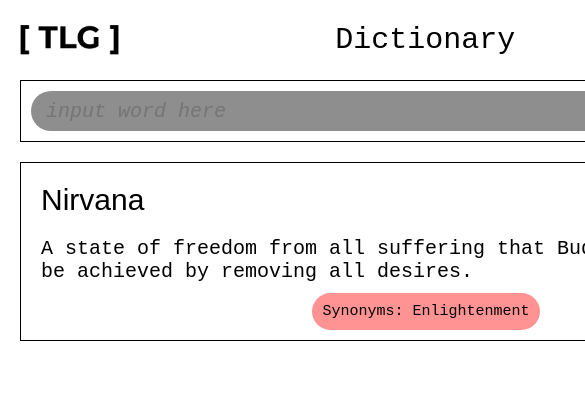
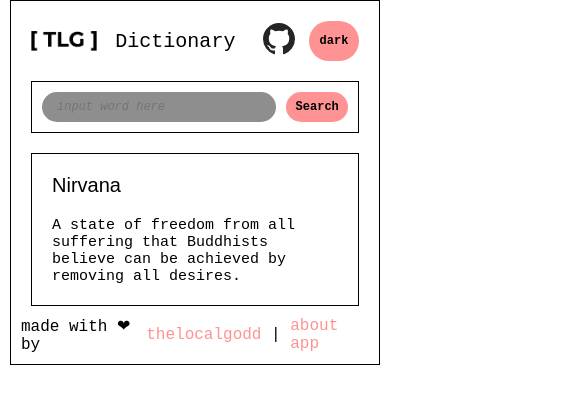
Before and after one commit to thelocalgodd/dict-app, a website: page index.html in a window 390 px wide. Shown: the top 404 px of the page, 585 px wide, since content can reach past the window. Drawn offline with Linux system fonts and the light colour scheme.

Commit message:
working app

```diff
--- a/index.html
+++ b/index.html
@@ -13,7 +13,28 @@
         <div id="nav">
           <img id="logo" src="[ TLG ]black.png" alt="logo" />
           <p id="title">Dictionary</p>
-          <button id="change-mode" onclick="darkMode()">dark</button>
+          <div id="buttons">
+            <button id="github">
+              <a href="https://github.com/thelocalgodd">
+                <svg
+                  id="github-logo"
+                  height="32"
+                  aria-hidden="true"
+                  viewBox="0 0 16 16"
+                  version="1.1"
+                  width="32"
+                  style="color: white; fill: #252525"
+                  data-view-component="true"
+                  class="octicon octicon-mark-github v-align-middle color-fg-default"
+                >
+                  <path
+                    d="M8 0c4.42 0 8 3.58 8 8a8.013 8.013 0 0 1-5.45 7.59c-.4.08-.55-.17-.55-.38 0-.27.01-1.13.01-2.2 0-.75-.25-1.23-.54-1.48 1.78-.2 3.65-.88 3.65-3.95 0-.88-.31-1.59-.82-2.15.08-.2.36-1.02-.08-2.12 0 0-.67-.22-2.2.82-.64-.18-1.32-.27-2-.27-.68 0-1.36.09-2 .27-1.53-1.03-2.2-.82-2.2-.82-.44 1.1-.16 1.92-.08 2.12-.51.56-.82 1.28-.82 2.15 0 3.06 1.86 3.75 3.64 3.95-.23.2-.44.55-.51 1.07-.46.21-1.61.55-2.33-.66-.15-.24-.6-.83-1.23-.82-.67.01-.27.38.01.53.34.19.73.9.82 1.13.16.45.68 1.31 2.69.94 0 .67.01 1.3.01 1.49 0 .21-.15.45-.55.38A7.995 7.995 0 0 1 0 8c0-4.42 3.58-8 8-8Z"
+                  ></path>
+                </svg>
+              </a>
+            </button>
+            <button id="change-mode" onclick="darkMode()">dark</button>
+          </div>
         </div>
         <div id="search">
           <input id="wo-rd" type="text" placeholder="input word here" />
@@ -22,10 +43,11 @@
         </div>
         <div id="result">
           <p id="word">Nirvana</p>
-          <audio autoplay>
+          <audio autoplay id="audio">
             <source
+              id="audio"
               src="https://api.dictionaryapi.dev/media/pronunciations/en/nirvana-au.mp3"
-              type="audio/ogg"
+              type="audio/mp3"
             />
             Your browser does not support the audio tag.
           </audio>
@@ -33,13 +55,21 @@
             A state of freedom from all suffering that Buddhists believe can be
             achieved by removing all desires.
           </p>
-          <div id="synonymn">
-            <p id="syns"><span>Synonyms:</span> <span>Enlightenment</span></p>
-          </div>
+        </div>
+        <div id="footer">
+          <p id="footer-text">
+            made with ❤ by
+            <a href="https://x.com/thelocalgodd"
+              ><span id="hidden">:</span>thelocalgodd</a
+            >
+            <span id="hidden">:</span> |
+          </p>
+          <p id="footer-text">
+            <span id="hidden">:</span><a href="README.md">about app</a>
+          </p>
         </div>
       </div>
     </div>
-
     <script src="index.js"></script>
   </body>
 </html>
--- a/index.js
+++ b/index.js
@@ -4,6 +4,7 @@ function darkMode() {
 
   let button = document.getElementById("change-mode");
   let logo = document.getElementById("logo");
+  let ghbutton = document.getElementsByTagName("svg");
   if (element.classList.contains("dark-mode")) {
     button.textContent = "Light";
     logo.src = "[ TLG ]white.png";
@@ -25,24 +26,22 @@ function wordLookup() {
       let synonym = data[0].meanings[0].definitions[0].synonyms;
       let audio = data[0].phonetics[0].audio;
 
-      if (data.title === "No Definitions Found") {
-        document.getElementById("word").innerHTML = "Word not found";
-        document.getElementById("definition").innerHTML = "Undefined";
-        document.getElementById("syns").innerHTML = "Undefined";
-        document.getElementsByTagName("audio").src = "";
-      }
+      console.log(audio);
 
       document.getElementById("word").innerHTML = word;
       document.getElementById("definition").innerHTML = meaning;
       document.getElementById("syns").innerHTML = synonym;
-      document.getElementsByTagName("audio").src = audio;
+      document.getElementById("audio").src = audio; // Fix: Use getElementById instead of getElementsByTagName
+    })
+    .catch((error) => {
+      console.error("Error:", error);
     });
 }
 
-document
-  .getElementById("search-btn")
-  .addEventListener("keypress", function (e) {
-    if (e.key === "Enter") {
-      wordLookup();
-    }
-  });
+document.getElementById("search-btn").addEventListener("click", wordLookup);
+
+document.getElementById("wo-rd").addEventListener("keypress", function (e) {
+  if (e.key === "Enter") {
+    wordLookup();
+  }
+});
--- a/style.scss
+++ b/style.scss
@@ -27,7 +27,8 @@
     flex-direction: column;
     padding: 10px;
     margin: auto;
-    width: fit-content;
+    width: 700px;
+    border: 1px solid black;
 }
 
 
@@ -36,6 +37,16 @@
     justify-content: space-between;
     margin: 10px;
     align-items: center;
+
+    #buttons {
+        display: flex;
+        #github {
+            background-color: #ffffff;
+            margin-right: 5px;
+            width: 50px;
+
+        }
+    }
 
     img {
         height: 30px;
@@ -123,11 +134,50 @@
     }
 }
 
+#footer {
+    display: flex;
+    justify-content: center;
+    align-items: center;
+    margin: auto;
+
+
+    #footer-text {
+    display: flex;
+    justify-content: center;
+    align-items: center;
+    margin: auto;
+    font-family: 'IBM Plex Mono', monospace;
+
+    a {
+        text-decoration: none;
+        color: #ff9393;
+    }
+
+    #footer-text {
+        margin-left: 5px;
+    }
+
+    #hidden {
+        color: transparent;
+    }
+}
+}
+
 .dark-mode {
     transition: background-color 0.5s ease;
 
     #wrapper {
         background-color: #252525;
+    }
+
+    #nav {
+        #buttons {
+            #github {
+                background-color: #ffffff;
+                margin-right: 5px;
+                width: 50px;
+            }
+        }
     }
 
     #search {
@@ -167,3 +217,64 @@
         }
     }
 }
+
+// Existing code...
+
+@media only screen and (max-width: 600px) {
+    #container {
+        width: 370px;
+    }
+
+    #nav {
+        font-size: 15px;
+
+        img {
+            height: 20px;
+        }
+
+        #title {
+            font-size: 20px;
+        }
+
+        #buttons {
+
+            button {
+                font-size: 12px;
+            }
+
+            #change-mode {
+                width: 50px;
+            }
+        }
+    }
+
+    #search {
+        input {
+            width: 300px;
+            height: 30px;
+            font-size: 12px;
+        }
+
+        button {
+            width: 80px;
+            height: 30px;
+            font-size: 12px;
+        }
+    }
+
+    #result {
+        #word {
+            font-size: 20px;
+        }
+
+        #definition {
+            font-size: 15px;
+        }
+
+        #synonymn {
+            #syns {
+                font-size: 10px;
+            }
+        }
+    }
+}
```
Also changed, not shown: style.css, 1 other file.
